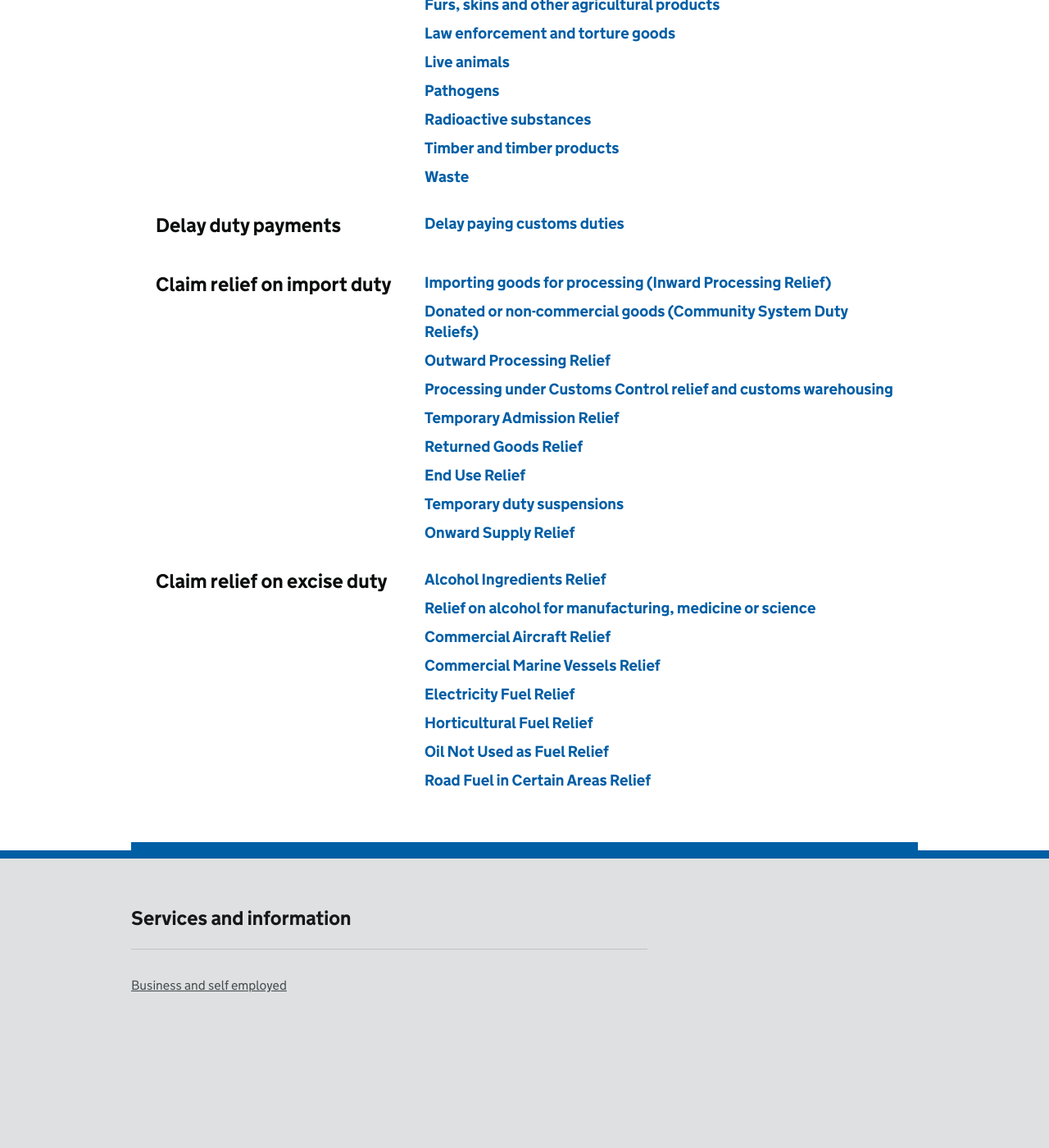
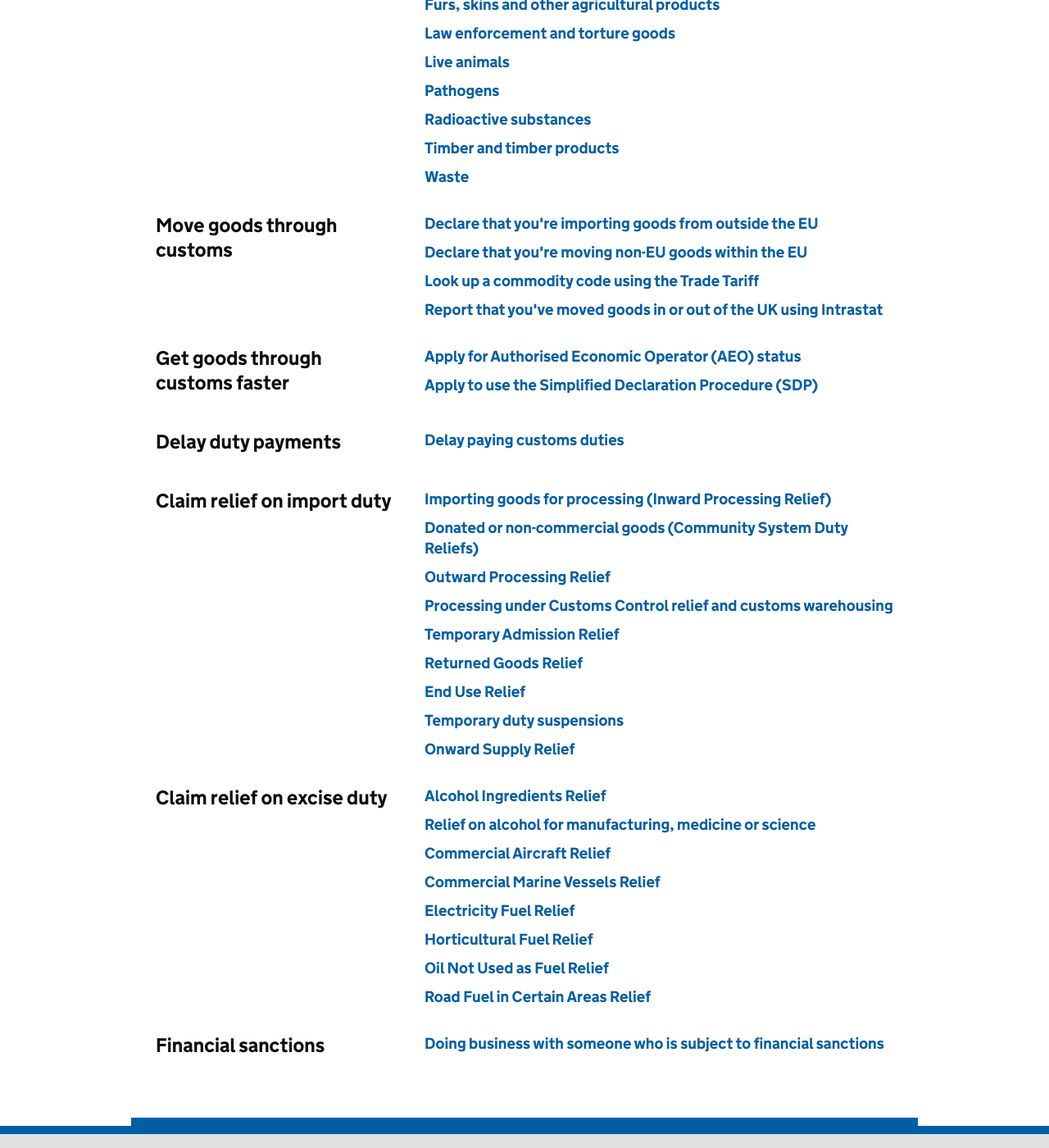
Before and after one commit to alphagov/govuk-import-export-prototype, a Jekyll site: the page built from topic/business-and-self-employed/importing.html, in a window 1280 px wide and 1400 px high, scrolled down 550 px. Shown: the whole window at 82% size. Built offline with Jekyll 4.4.1, drawn with Linux system fonts in a browser that asks for light colours; before the commit the page ends 1853 px from its top, so only the background shows below that.

Commit message:
Update importing.html

```diff
--- a/topic/business-and-self-employed/importing.html
+++ b/topic/business-and-self-employed/importing.html
@@ -8,10 +8,12 @@
    url: '/'
 
 index_lists:
+
  - title: Get started
    links:
      - name: Starting to import
        url: '/guide/starting-to-import/overview.html'
+
  - title: Get an import licence
    links:
      - name: Arms, military or dual use goods and services
@@ -36,10 +38,30 @@
        url: '/guidance/get-a-licence-to-import-timber-and-timber-products.html'
      - name: Waste
        url: '/guidance/get-a-licence-to-import-waste.html'
+
+ - title: Move goods through customs
+   links:
+     - name: Declare that you're importing goods from outside the EU
+       url: '/guide/declare-importing-goods-from-outside-eu/overview.html'
+     - name: Declare that you're moving non-EU goods within the EU
+       url: '/guide/declare-moving-non-eu-goods-within-EU/overview.html'
+     - name: Look up a commodity code using the Trade Tariff
+       url: '/start/look-up-commodity-code-trade-tariff.html'
+     - name: Report that you've moved goods in or out of the UK using Intrastat
+       url: '/guide/report-moved-goods-intrastat/overview.html'
+
+ - title: Get goods through customs faster
+   links:
+     - name: Apply for Authorised Economic Operator (AEO) status
+       url: '/answer/apply-authorised-economic-operator-aeo-status.html'
+     - name: Apply to use the Simplified Declaration Procedure (SDP)
+       url: '/answer/apply-simplified-declaration-procedure-sdp-imports-exports.html'
+
  - title: Delay duty payments
    links:
      - name: Delay paying customs duties
        url: '/answer/delay-paying-customs-duties-import-goods.html'
+
  - title: Claim relief on import duty
    links:
      - name: Importing goods for processing (Inward Processing Relief)
@@ -60,6 +82,7 @@
        url: '/guide/temporary-duty-suspensions/overview.html'
      - name: Onward Supply Relief
        url: '/guide/onward-supply-relief/overview.html'
+
  - title: Claim relief on excise duty
    links:
      - name: Alcohol Ingredients Relief
@@ -78,4 +101,9 @@
        url: '/guidance/oil-not-used-as-fuel-relief.html'
      - name: Road Fuel in Certain Areas Relief
        url: '/guidance/road-fuel-in-certain-areas-relief.html'
+
+ - title: Financial sanctions
+   links:
+     - name: Doing business with someone who is subject to financial sanctions
+       url: '/guide/doing-business-financial-sanctions/overview.html'
 ---
```
